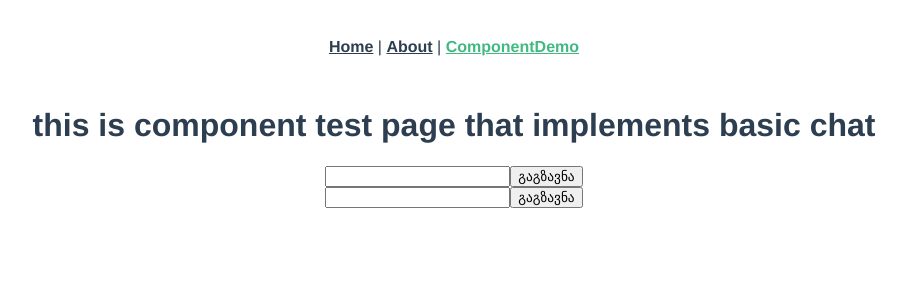
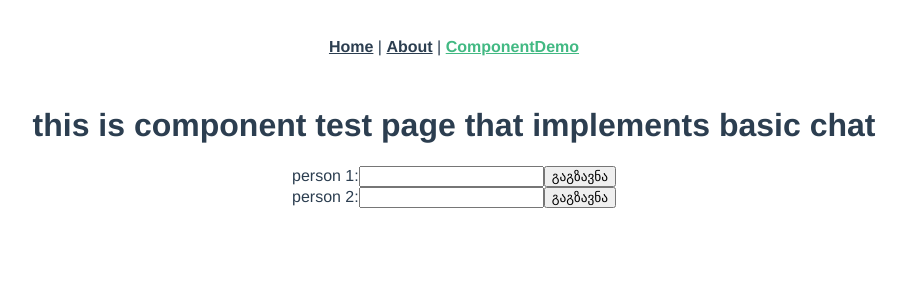
Before and after one commit to papunag209/traki, a Vue app: page /componentDemo in a window 1280 px wide. Shown: the top 300 px of the page, without its empty margins (186-1092 px from the left). Built offline with nearby package versions, Linux system fonts and the light colour scheme.

Commit message:
small touchup

```diff
--- a/src/views/ComponentDemo.vue
+++ b/src/views/ComponentDemo.vue
@@ -16,13 +16,23 @@
     <div>
       <div>
         <form v-on:submit.prevent="sendMessage(1)">
-          <input type="text" v-model="messageInput1">
+          <label for="person1input">person 1:</label>
+          <input
+            id="person1input"
+            type="text"
+            v-model="messageInput1"
+          >
           <button type="submit">გაგზავნა</button>
         </form>
       </div>
       <div>
         <form v-on:submit.prevent="sendMessage(2)">
-          <input type="text" v-model="messageInput2">
+          <label for="person2input">person 2:</label>
+          <input
+            id="person2input"
+            type="text"
+            v-model="messageInput2"
+          >
           <button type="submit">გაგზავნა</button>
         </form>
       </div>
```
